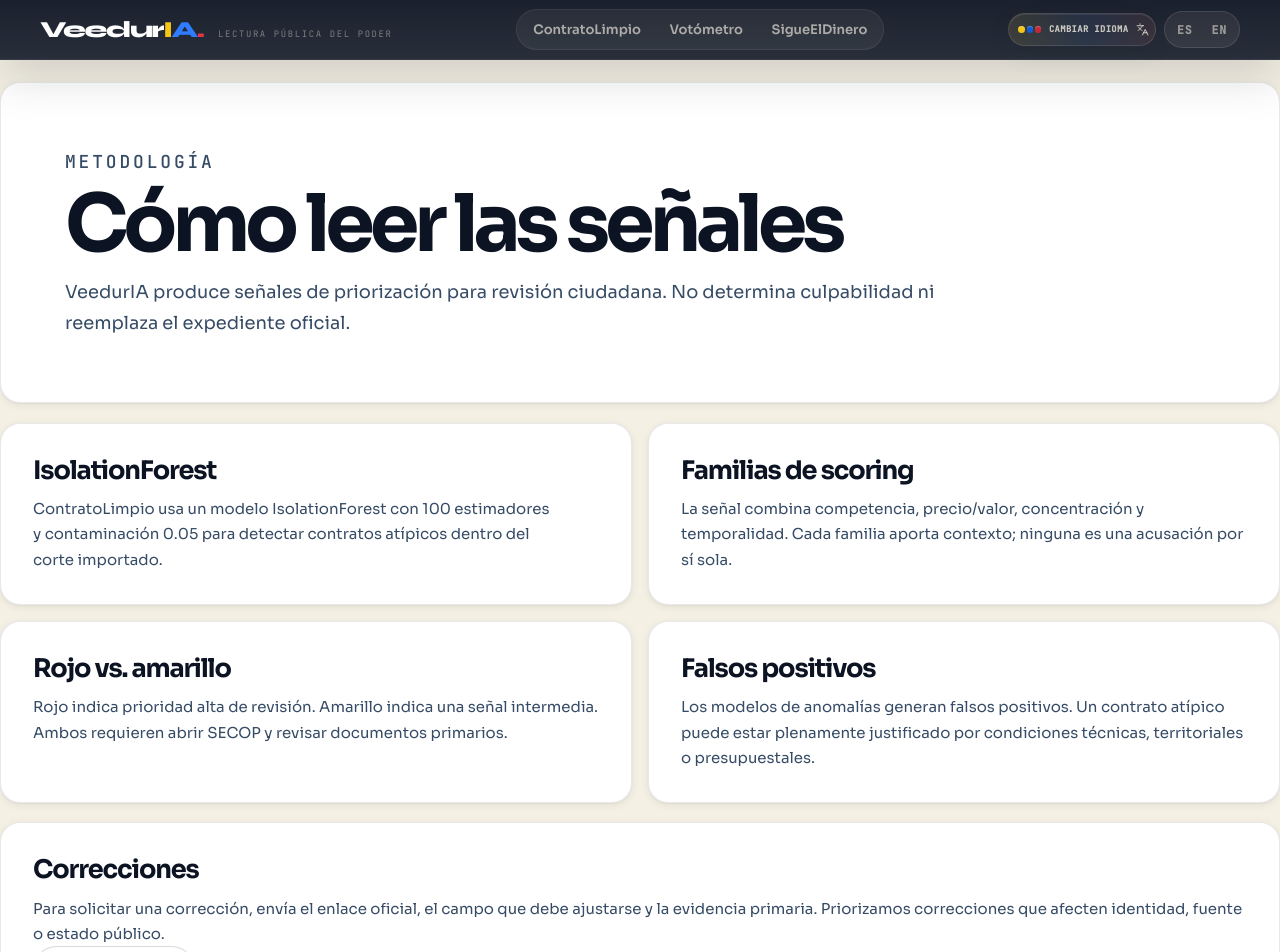
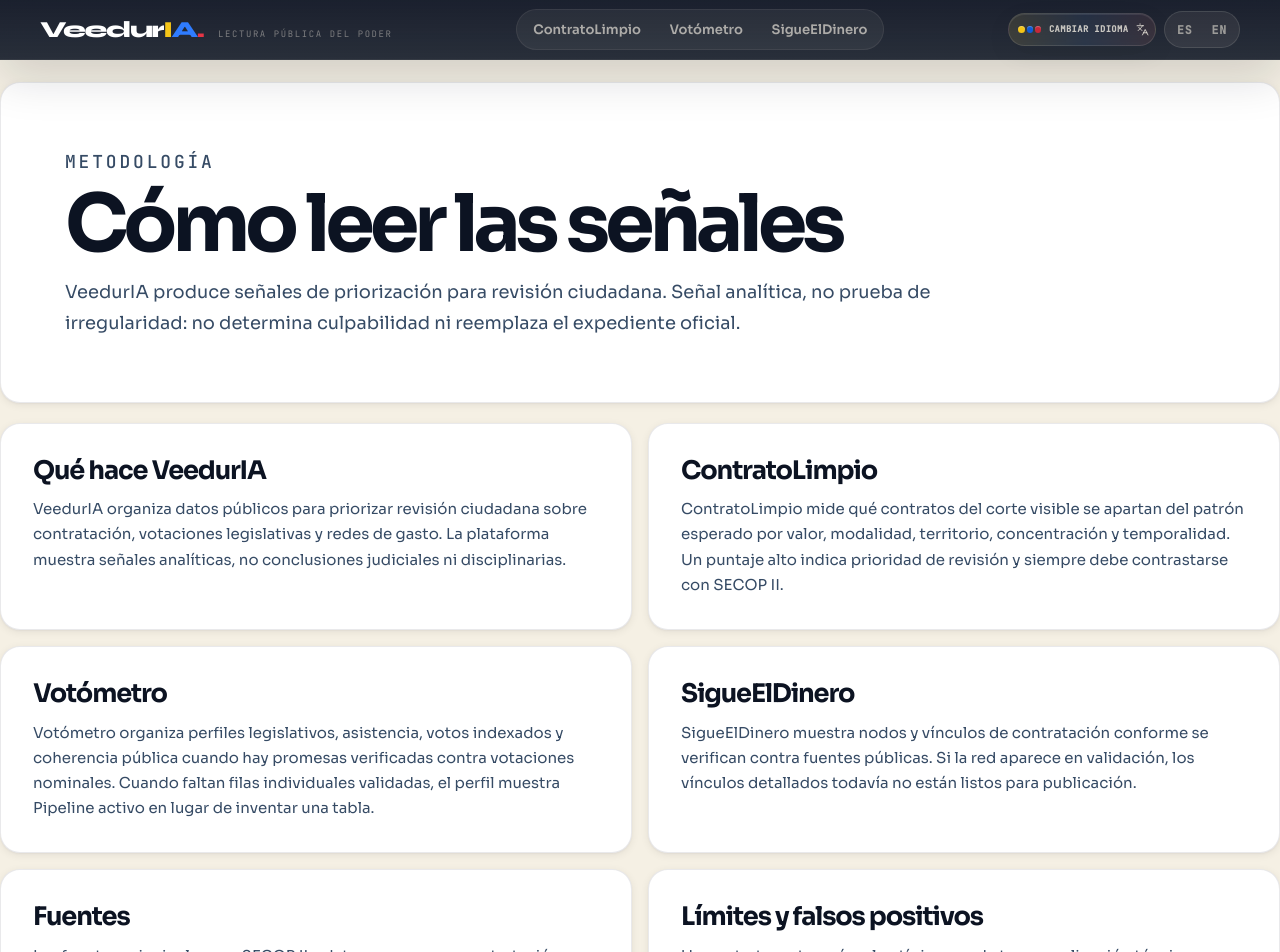
Before and after one commit to daniel-st3/veedurIA, a Next.js app in the folder web/: page /metodologia in a window 1280 px wide. Shown: the top 952 px of the page. Built offline with nearby package versions, Linux system fonts and the light colour scheme; no server answers; a web font is replaced by a local one.

Commit message:
chore: harden methodology, data pipeline status, and public copy

```diff
--- a/web/app/metodologia/page.tsx
+++ b/web/app/metodologia/page.tsx
@@ -3,6 +3,9 @@
 import { SiteNav } from "@/components/site-nav";
 import { resolveLang } from "@/lib/copy";
 import { buildPageMetadata } from "@/lib/metadata";
+
+export const dynamic = "force-dynamic";
+export const revalidate = 0;
 
 export async function generateMetadata({ searchParams }: { searchParams: Promise<{ lang?: string }> }) {
   try {
@@ -25,6 +28,75 @@
   const params = await searchParams;
   const lang = resolveLang(params.lang);
   const es = lang === "es";
+  const cards = es
+    ? [
+        {
+          title: "Qué hace VeedurIA",
+          body: "VeedurIA organiza datos públicos para priorizar revisión ciudadana sobre contratación, votaciones legislativas y redes de gasto. La plataforma muestra señales analíticas, no conclusiones judiciales ni disciplinarias.",
+        },
+        {
+          title: "ContratoLimpio",
+          body: "ContratoLimpio mide qué contratos del corte visible se apartan del patrón esperado por valor, modalidad, territorio, concentración y temporalidad. Un puntaje alto indica prioridad de revisión y siempre debe contrastarse con SECOP II.",
+        },
+        {
+          title: "Votómetro",
+          body: "Votómetro organiza perfiles legislativos, asistencia, votos indexados y coherencia pública cuando hay promesas verificadas contra votaciones nominales. Cuando faltan filas individuales validadas, el perfil muestra Pipeline activo en lugar de inventar una tabla.",
+        },
+        {
+          title: "SigueElDinero",
+          body: "SigueElDinero muestra nodos y vínculos de contratación conforme se verifican contra fuentes públicas. Si la red aparece en validación, los vínculos detallados todavía no están listos para publicación.",
+        },
+        {
+          title: "Fuentes",
+          body: "Las fuentes principales son SECOP II y datos.gov.co para contratación, registros públicos del Congreso para Votómetro y capas verificadas de relación entidad-proveedor para SigueElDinero. Las fuentes pueden tener retrasos, campos vacíos o cambios de esquema.",
+        },
+        {
+          title: "Límites y falsos positivos",
+          body: "Un contrato, voto o vínculo atípico puede tener explicación técnica, territorial, presupuestal o procedimental. Las señales sirven para decidir qué revisar primero, no para afirmar irregularidades.",
+        },
+        {
+          title: "Pipeline activo en Votómetro",
+          body: "Algunos perfiles tienen métricas agregadas, pero no filas individuales de votación publicables. En esos casos mostramos el estado del pipeline, los votos indexados y la asistencia disponible sin fabricar proyectos, votos o fuentes.",
+        },
+        {
+          title: "Filas de voto pendientes",
+          body: "Las votaciones individuales se publicarán cuando exista una unión auditable por legislator_id estable o, de forma excepcional, por nombre normalizado con evidencia suficiente. Hasta entonces la tabla permanece diferida.",
+        },
+      ]
+    : [
+        {
+          title: "What VeedurIA does",
+          body: "VeedurIA organizes public data to prioritize civic review of public contracting, legislative voting, and spending networks. The platform shows analytical signals, not judicial or disciplinary conclusions.",
+        },
+        {
+          title: "ContratoLimpio",
+          body: "ContratoLimpio measures which contracts in the visible slice depart from expected patterns by value, modality, territory, concentration, and timing. A high score means review priority and must always be checked against SECOP II.",
+        },
+        {
+          title: "Votómetro",
+          body: "Votómetro organizes legislative profiles, attendance, indexed votes, and public coherence when verified promises can be compared with roll-call votes. When validated individual rows are missing, the profile shows an Active pipeline card instead of inventing a table.",
+        },
+        {
+          title: "SigueElDinero",
+          body: "SigueElDinero shows contracting nodes and links as they are verified against public sources. If the network is marked as source validation, detailed links are not ready for publication yet.",
+        },
+        {
+          title: "Sources",
+          body: "Primary sources include SECOP II and datos.gov.co for contracting, public congressional records for Votómetro, and verified entity-provider relationship layers for SigueElDinero. Sources may lag, omit fields, or change schema.",
+        },
+        {
+          title: "Limits and false positives",
+          body: "An atypical contract, vote, or link can have a technical, territorial, budgetary, or procedural explanation. Signals help decide what to review first; they do not assert wrongdoing.",
+        },
+        {
+          title: "Active pipeline in Votómetro",
+          body: "Some profiles have aggregate metrics but no publishable individual vote rows. In those cases we show pipeline status, indexed votes, and available attendance without fabricating bills, votes, or sources.",
+        },
+        {
+          title: "Pending vote rows",
+          body: "Individual votes will be published once there is an auditable join by stable legislator_id or, exceptionally, by normalized name with enough evidence. Until then the table remains deferred.",
+        },
+      ];
 
   return (
     <div className="shell">
@@ -35,44 +107,18 @@
           <h1>{es ? "Cómo leer las señales" : "How to read the signals"}</h1>
           <p>
             {es
-              ? "VeedurIA produce señales de priorización para revisión ciudadana. No determina culpabilidad ni reemplaza el expediente oficial."
-              : "VeedurIA produces prioritization signals for civic review. It does not determine wrongdoing or replace the official record."}
+              ? "VeedurIA produce señales de priorización para revisión ciudadana. Señal analítica, no prueba de irregularidad: no determina culpabilidad ni reemplaza el expediente oficial."
+              : "VeedurIA produces prioritization signals for civic review. Analytical signal, not proof of wrongdoing: it does not determine wrongdoing or replace the official record."}
           </p>
         </section>
 
         <section className="legal-grid">
-          <article className="surface legal-card">
-            <h2>IsolationForest</h2>
-            <p>
-              {es
-                ? "ContratoLimpio usa un modelo IsolationForest con 100 estimadores y contaminación 0.05 para detectar contratos atípicos dentro del corte importado."
-                : "ContratoLimpio uses an IsolationForest model with 100 estimators and contamination 0.05 to detect atypical contracts inside the imported slice."}
-            </p>
-          </article>
-          <article className="surface legal-card">
-            <h2>{es ? "Familias de scoring" : "Scoring families"}</h2>
-            <p>
-              {es
-                ? "La señal combina competencia, precio/valor, concentración y temporalidad. Cada familia aporta contexto; ninguna es una acusación por sí sola."
-                : "The signal combines competition, price/value, concentration, and timing. Each family adds context; none is an accusation by itself."}
-            </p>
-          </article>
-          <article className="surface legal-card">
-            <h2>{es ? "Rojo vs. amarillo" : "Red vs. yellow"}</h2>
-            <p>
-              {es
-                ? "Rojo indica prioridad alta de revisión. Amarillo indica una señal intermedia. Ambos requieren abrir SECOP y revisar documentos primarios."
-                : "Red means high review priority. Yellow means an intermediate signal. Both require opening SECOP and reviewing primary documents."}
-            </p>
-          </article>
-          <article className="surface legal-card">
-            <h2>{es ? "Falsos positivos" : "False positives"}</h2>
-            <p>
-              {es
-                ? "Los modelos de anomalías generan falsos positivos. Un contrato atípico puede estar plenamente justificado por condiciones técnicas, territoriales o presupuestales."
-                : "Anomaly models produce false positives. An atypical contract can be fully justified by technical, territorial, or budget conditions."}
-            </p>
-          </article>
+          {cards.map((card) => (
+            <article key={card.title} className="surface legal-card">
+              <h2>{card.title}</h2>
+              <p>{card.body}</p>
+            </article>
+          ))}
         </section>
 
         <section className="surface legal-card">
```
Also changed, not shown: web/components/sigue-el-dinero-view.tsx (+18 -11 lines), web/lib/api.ts (+40 -25 lines), 1 other file (tests, documents, lock files or other folders).
